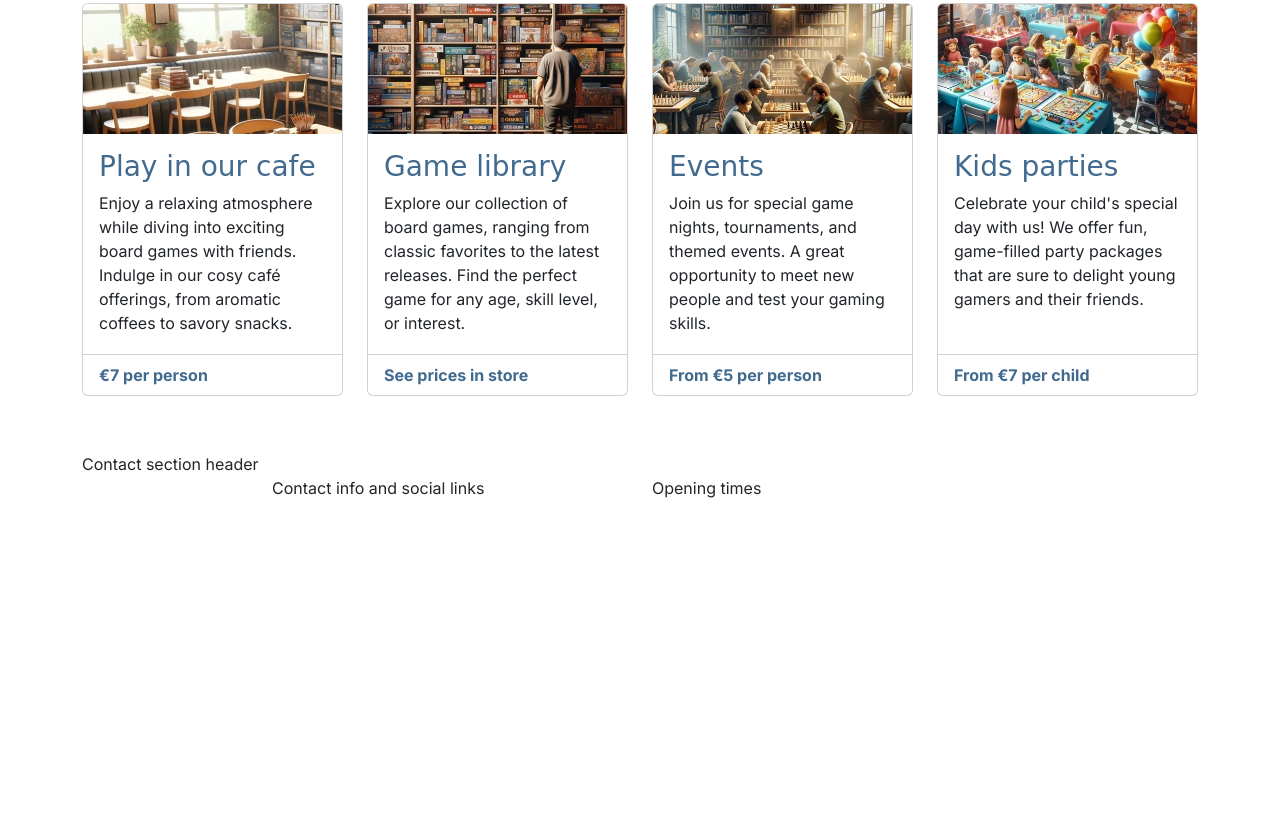
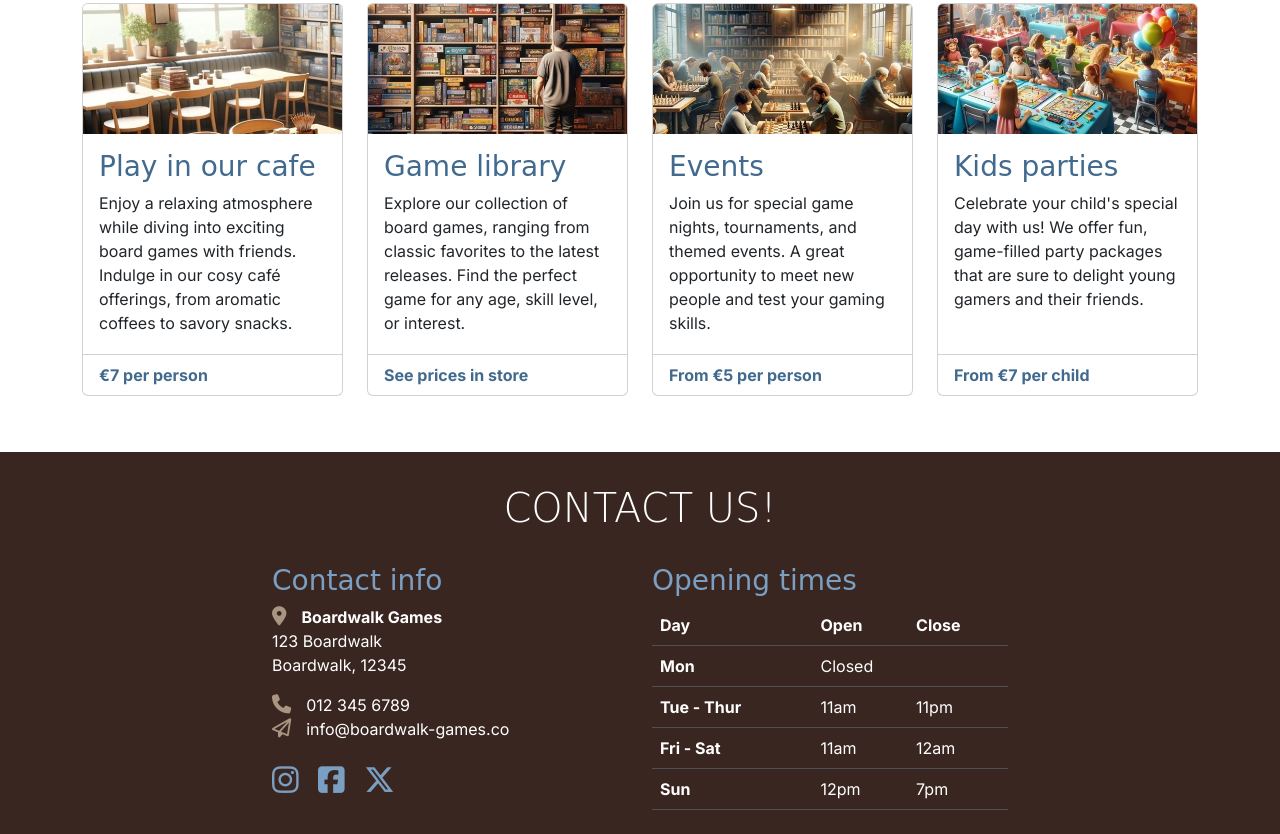
Before and after one commit to 14sammie41/boardwalk-games, a plain HTML site: page index.html in a window 1280 px wide. Shown: the part 656-1490 px from the top of the page. Before the commit the page ends 1156 px from the top, so only its background shows below. Drawn offline with nearby package versions, Linux system fonts and the light colour scheme; a web font is replaced by a local one.

Commit message:
<Style the contact section>

```diff
--- a/assets/css/style.css
+++ b/assets/css/style.css
@@ -82,6 +82,42 @@ h2 {
     border: none;
 }
 
+/* Footer / Contact */
+
+#contact {
+    background-color: var(--primary-color);
+    color: white;
+    padding-bottom: 3rem;
+}
+
+#contact h2 {
+    color: white;
+}
+
+#contact .sub-heading-color {
+    color: var(--light-highlight-color);
+}
+
+#contact i {
+    color: var(--secondary-color);
+    font-size: 1.2rem;
+    margin-right: 15px;
+}
+
+#contact .social-links i {
+    color: var(--light-highlight-color);
+    font-size: 1.9rem;
+    transition: color 0.3s ease-in-out;
+}
+
+#contact .social-links i:hover {
+    color: var(--secondary-color);
+}
+
+#contact .table-dark * {
+    background-color: transparent;
+}
+
 /* Grid visualisation CSS for testing */
 
 /*.container,
--- a/index.html
+++ b/index.html
@@ -80,7 +80,7 @@
               <a class="nav-link" href="game-library.html">Games</a>
             </li>
             <li class="nav-item">
-              <a class="nav-link" href="#">Contact</a>
+              <a class="nav-link" href="#contact">Contact</a>
             </li>
           </ul>
         </div>
@@ -193,8 +193,11 @@
           </div>
           <div class="col-12 col-md-6 col-xl-3">
             <div class="card">
-            <img src="assets/images/services-1.webp" class="card-img-top"
-                alt="Boardwalk games cafe table by a window, stacks of boardgames can be seen on the table" >
+              <img
+                src="assets/images/services-1.webp"
+                class="card-img-top"
+                alt="Boardwalk games cafe table by a window, stacks of boardgames can be seen on the table"
+              />
               <div class="card-body">
                 <h3 class="card-title sub-heading-color">Play in our cafe</h3>
                 <p class="card-text">
@@ -210,8 +213,11 @@
           </div>
           <div class="col-12 col-md-6 col-xl-3">
             <div class="card">
-            <img src="assets/images/services-2.webp" class="card-img-top"
-                alt="Board games stacked in bookshelves, a man can be seen browsing the shelves" />
+              <img
+                src="assets/images/services-2.webp"
+                class="card-img-top"
+                alt="Board games stacked in bookshelves, a man can be seen browsing the shelves"
+              />
               <div class="card-body">
                 <!-- bootstrap cards come as h5 by default, changed to h3 to fit project heading hierarchy -->
                 <h3 class="card-title sub-heading-color">Game library</h3>
@@ -228,7 +234,7 @@
           </div>
           <div class="col-12 col-md-6 col-xl-3">
             <div class="card">
-            <img src="assets/images/services-3.webp" class="card-img-top">
+              <img src="assets/images/services-3.webp" class="card-img-top" />
               <div class="card-body">
                 <h3 class="card-title sub-heading-color">Events</h3>
                 <p class="card-text">
@@ -244,8 +250,11 @@
           </div>
           <div class="col-12 col-md-6 col-xl-3">
             <div class="card">
-            <img src="assets/images/services-4.webp" class="card-img-top"
-                alt="A kids party being held at Boardwalk Games" >
+              <img
+                src="assets/images/services-4.webp"
+                class="card-img-top"
+                alt="A kids party being held at Boardwalk Games"
+              />
               <div class="card-body">
                 <h3 class="card-title sub-heading-color">Kids parties</h3>
                 <p class="card-text">
@@ -264,16 +273,85 @@
     </main>
     <!-- Footer/contact section -->
     <!-- mt-auto added to push footer to the bottom of the page -->
-    <footer class="mt-auto">
-      <div class="container">
+    <footer id="contact" class="mt-auto">
+      <div class="container section">
         <div class="row justify-content-center">
-          <div class="col-12">Contact section header</div>
+          <div class="col-12 text-center">
+            <h2 class="display-6">Contact us!</h2>
+          </div>
           <!-- Contact info -->
           <div class="col-12 col-md-6 col-xl-4">
-            Contact info and social links
+            <h3 class="sub-heading-color">Contact info</h3>
+            <address>
+              <strong
+                ><i class="fa-solid fa-location-dot"></i>Boardwalk Games</strong
+              ><br />
+              123 Boardwalk<br />
+              Boardwalk, 12345
+            </address>
+            <p>
+              <i class="fa-solid fa-phone"></i>012 345 6789<br />
+              <i class="fa-regular fa-paper-plane"></i>info@boardwalk-games.co
+            </p>
+            <div class="social-links my-4">
+              <a
+                href="https://www.instagram.com/"
+                target="_blank"
+                rel="noopener"
+                aria-label="Visit our Instagram page (opens in a new tab)"
+                ><i class="fa-brands fa-instagram"></i
+              ></a>
+              <a
+                href="https://www.facebook.com/"
+                target="_blank"
+                rel="noopener"
+                aria-label="Visit our Facebook page (opens in a new tab)"
+                ><i class="fa-brands fa-square-facebook"></i
+              ></a>
+              <a
+                href="https://x.com/?lang=en&mx=2"
+                target="_blank"
+                rel="noopener"
+                aria-label="Visit our Twitter page (opens in a new tab)"
+                ><i class="fa-brands fa-x-twitter"></i
+              ></a>
+            </div>
           </div>
           <!-- Opening times -->
-          <div class="col-12 col-md-6 col-xl-4">Opening times</div>
+          <div class="col-12 col-md-6 col-xl-4">
+            <h3 class="sub-heading-color">Opening times</h3>
+
+            <table class="table table-dark">
+              <thead>
+                <tr>
+                  <th scope="col">Day</th>
+                  <th scope="col">Open</th>
+                  <th scope="col">Close</th>
+                </tr>
+              </thead>
+              <tbody>
+                <tr>
+                  <th scope="row">Mon</th>
+                  <td colspan="2">Closed</td>
+                </tr>
+                <tr>
+                  <th scope="row">Tue - Thur</th>
+                  <td>11am</td>
+                  <td>11pm</td>
+                </tr>
+                <tr>
+                  <th scope="row">Fri - Sat</th>
+                  <td>11am</td>
+                  <td>12am</td>
+                </tr>
+                <tr>
+                  <th scope="row">Sun</th>
+                  <td>12pm</td>
+                  <td>7pm</td>
+                </tr>
+              </tbody>
+            </table>
+          </div>
         </div>
       </div>
     </footer>
```
Also changed, not shown: game-library.html (+75 -6 lines). Lines whose indentation alone changed are shown as unchanged.
